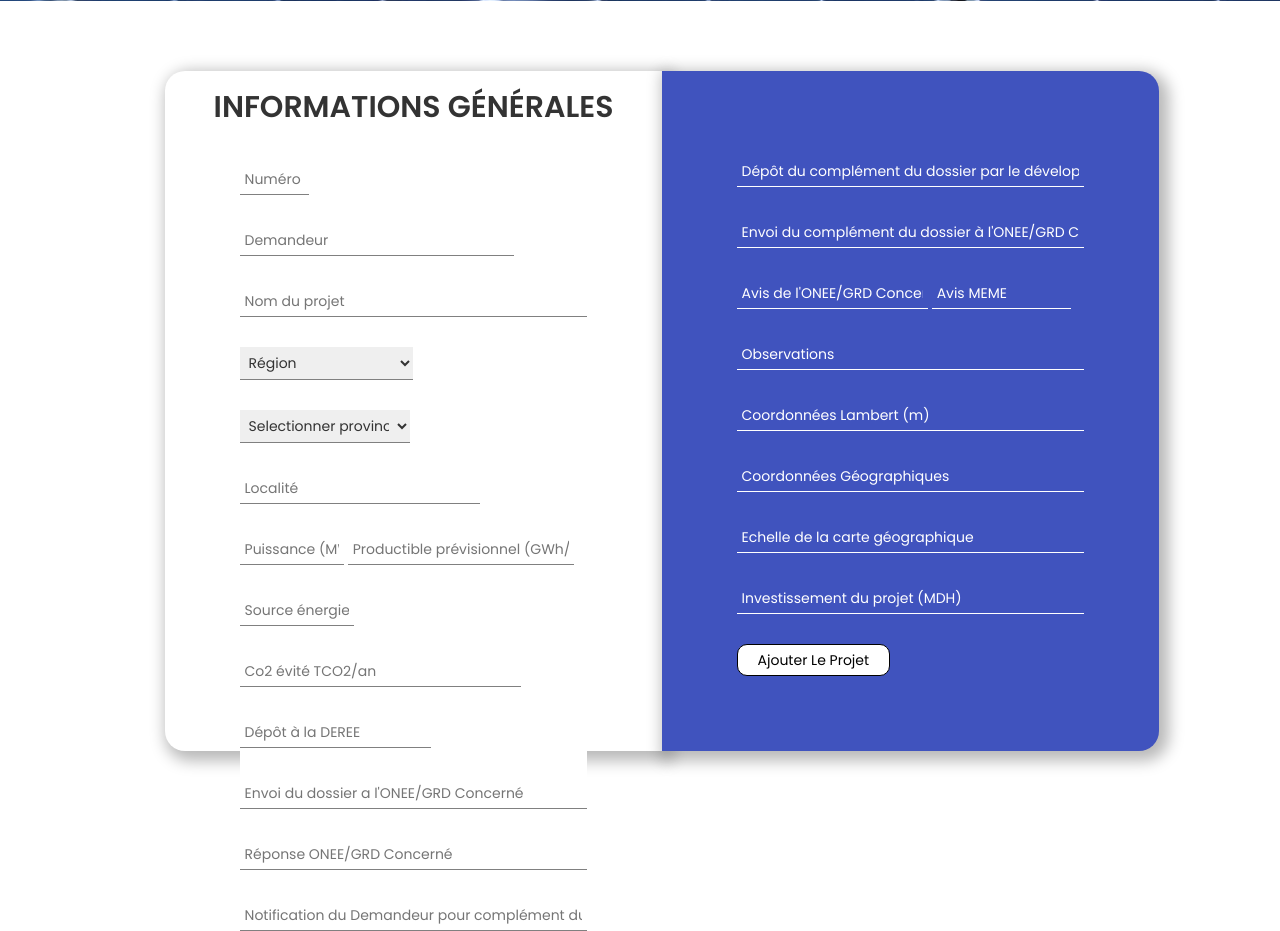
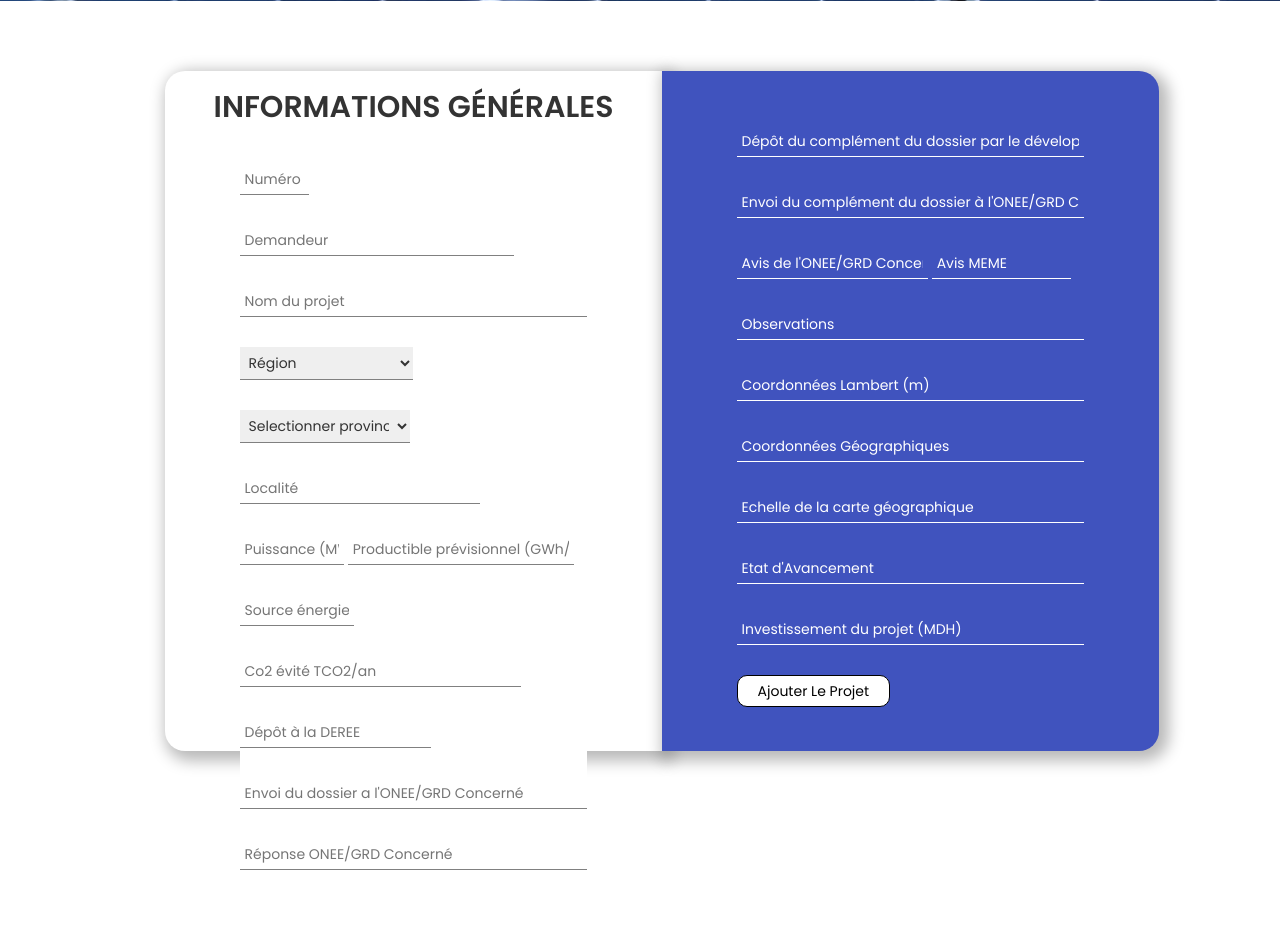
Before and after one commit to nouhelion/Monitoring-App, a PHP site: page /EnergieSolaire.php in a window 1280 px wide. Shown: the part 799-1730 px from the top of the page. After the commit the page ends 1669 px from the top, so only its background shows below. Run offline with PHP 8.4, Linux system fonts and the light colour scheme.

Commit message:
adding new inputs

```diff
--- a/EnergieHydro.php
+++ b/EnergieHydro.php
@@ -316,6 +316,7 @@ http://www.templatemo.com/tm-486-new-event
                     <input name="AvisMEME" type="text" class="form-input-avis" id="Avis MEMEE" placeholder="Avis MEME">
                     <input name="Observations" type="text" class="form-input-obs" id="Observations" placeholder="Observations">
                     <input name="CoordonneesGeographique" type="text" style="width:100%;" id="Coordonnées Géographique" placeholder="Coordonnées Géographiques">
+                    <input name="Etatavancement" type="text" class="form-input-inv" id="Etat avancement" placeholder="Etat d'Avancement">
                     <input name="Investissementduprojet" type="text" class="form-input-inv" id="Investissement du projet" placeholder="Investissement du Projet (MDH)">
                     <button type="submit" name="submit" class="btn">Ajouter Le Projet</button>
                  </div>
--- a/EnergieSolaire.php
+++ b/EnergieSolaire.php
@@ -296,7 +296,6 @@ http://www.templatemo.com/tm-486-new-event
                         <input name="DepotalaDEREE" type="text" onfocus="(this.type='date')" onblur="(this.type='text')" class="form-input-derr" id="Depot à la DEREE" placeholder="Dépôt à la DEREE">
 				        <input name="EnvoidudossieraONEE" type="text" onfocus="(this.type='date')" onblur="(this.type='text')" style="width:100%;" id="Envoi du dossier a l'ONEE" placeholder="Envoi du dossier a l'ONEE/GRD Concerné">
                         <input name="ReponseONEE" type="text" style="width:100%;" id="Réponse ONEE" placeholder="Réponse ONEE/GRD Concerné">
-                        <input name="NotificationduDemandeurpourcomplementdudossier" type="text" class="form-input-nom" id="Notification du Demandeur pour complement du dossier" placeholder="Notification du Demandeur pour complément du dossier">
                     </div>
                 </div>
                 <div class="form-container-right">
@@ -310,6 +309,7 @@ http://www.templatemo.com/tm-486-new-event
                     <input name="CoordonneesLambert" type="text" style="width:100%;" id="Coordonnées Lambert" placeholder="Coordonnées Lambert (m)">
                     <input name="CoordonneesGeographique" type="text" style="width:100%;" id="Coordonnées Géographique" placeholder="Coordonnées Géographiques">
                     <input name="Echelledelacartegeographique" type="text" class="form-input-egeo" id="Echelle de la carte géographique" placeholder="Echelle de la carte géographique">
+                    <input name="Etatavancement" type="text" class="form-input-inv" id="Etat avancement" placeholder="Etat d'Avancement">
                     <input name="Investissementduprojet" type="text" class="form-input-inv" id="Investissement du projet" placeholder="Investissement du projet (MDH)">
                     <button type="submit" name="submit"class="btn">Ajouter Le Projet</button>
                  </div>
--- a/energieEolienne.php
+++ b/energieEolienne.php
@@ -298,6 +298,7 @@ http://www.templatemo.com/tm-486-new-event
                     <input name="CoordonneesLambert" type="text" style="width:100%;" id="Coordonnées Lambert" placeholder="Coordonnées Lambert (m)">
                     <input name="CoordonneesGeographique" type="text" style="width:100%;" id="Coordonnées Géographique" placeholder="Coordonnées Géographiques">
                     <input name="Echelledelacartegeographique" type="text" class="form-input-egeo" id="Echelle de la carte géographique" placeholder="Echelle de la carte géographique">
+                    <input name="Etatavancement" type="text" class="form-input-inv" id="Etat avancement" placeholder="Etat d'Avancement">
                     <input name="Investissementduprojet" type="text" class="form-input-inv" id="Investissement du projet" placeholder="Investissement du projet (MDH)">
                     <button type="submit" name="submit" class="btn">Ajouter Le Projet</button>
                  </div>
```
